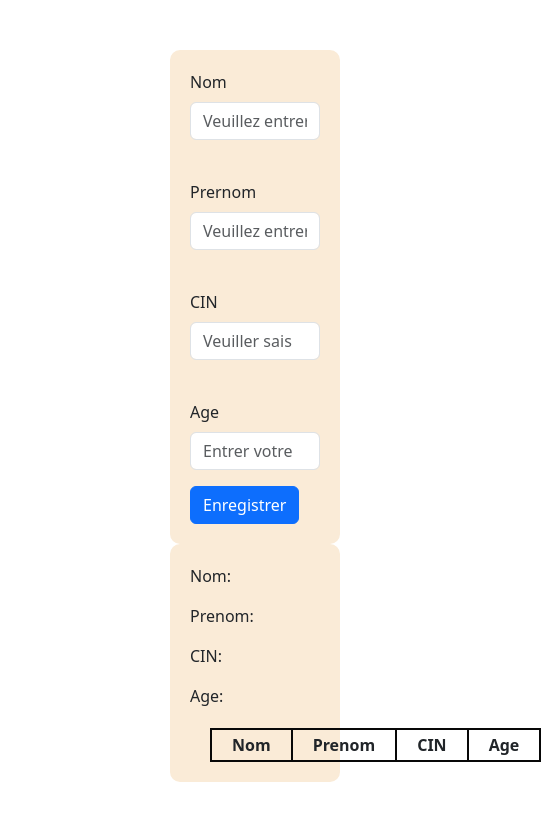
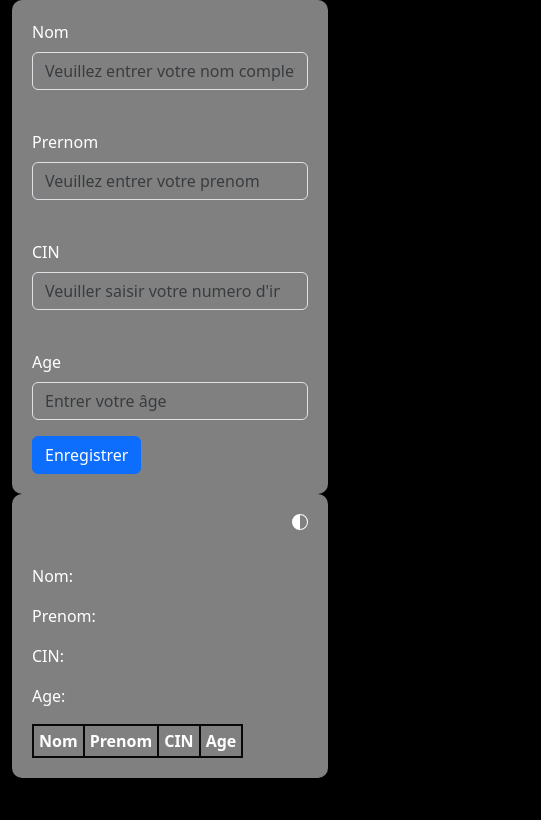
Before and after one commit to Elysejedica/indentit-, a plain HTML site: page index.html in a window 390 px wide. Shown: the whole page, 541 px wide, since content can reach past the window. Drawn offline with nearby package versions, Linux system fonts and the light colour scheme.

Commit message:
Mettre à jour les fichiers .vscode/settings.json, index.html, index.js et ajouter le fichier style.css

```diff
--- a/index.html
+++ b/index.html
@@ -6,42 +6,11 @@
     <meta name="viewport" content="width=device-width, initial-scale=1.0">
     <link href="https://cdn.jsdelivr.net/npm/bootstrap@5.3.0-alpha3/dist/css/bootstrap.min.css" rel="stylesheet"
     integrity="sha384-KK94CHFLLe+nY2dmCWGMq91rCGa5gtU4mk92HdvYe+M/SXH301p5ILy+dN9+nJOZ" crossorigin="anonymous">
+   <link rel="stylesheet" href="style.css">
     <title>jour3-projet</title>
 </head>
-<style>
-    body{
-        margin: 50px 20px 20px 50px;
-
-    }
-    .info{
-        background-color: antiquewhite;
-        padding: 20px;
-        border-radius: 10px;
-        margin-right: 50px;
-    }
-
-    table,
-th,
-td {
-    border: 2px solid rgb(8, 8, 8);
-    margin-left: 20px;
-    text-align: center;
-    border-collapse: collapse;
-    margin-top: 20px;
-}
-
-th {
-    padding: 3px 20px 3px 20px;
-}
-body{
-    margin: 50px 0px 20px 170px;
-}
-
-h1{
-   margin-left: 56px;
-}
-</style>
-<body>
+<body class="dark">
+    <div class="container">
         <div class="row">
             <div class="col">
                 <div class="info">
@@ -71,29 +40,31 @@ h1{
             </div>
             <div class="col">
                 <div class="info">
+                    <div class="luminosite">
+                        <svg xmlns="http://www.w3.org/2000/svg" width="16" height="50" fill="currentColor"  >
+                            <path id="reglage" d="M8 15A7 7 0 1 0 8 1v14zm0 1A8 8 0 1 1 8 0a8 8 0 0 1 0 16z"/>
+                          </svg>
+                    </div >
                     <span id="nom_span">Nom:</span><p id="tape_nom"></p>
                     <span id="prenom_span">Prenom:</span><p id="tape_prenom"></p>
                     <span id="cin_span">CIN:</span><p id="tape_cin"></p>
                     <span id="age_span">Age:</span><p id="tape_age"></p>
-                <table>
-                  <tr>
+                    <table id="tablette">
+                      <tr class="partie">
                           <th>Nom</th>
                           <th>Prenom</th>
                           <th>CIN</th>
                           <th>Age</th>
                       </tr>
                        <tbody class="place">
-                        <!-- <tr>
-                          <td class="nom"><p></p> </td>
-                          <td class="prenom"><p></p> </td>
-                          <td class="CIN"><p></p> </td>
-                          <td class="age"><p></p> </td>
-                      </tr> -->
+
                       </tbody>
                   </table>
                 </div>
             </div>
         </div>
+    </div>
+
 
 
 
--- a/index.js
+++ b/index.js
@@ -70,7 +70,7 @@ button.onclick = function() {
     }
 
 }
-
+k
 function reset() {
     nom.value = "";
     prenom.value = "";
@@ -81,3 +81,21 @@ function reset() {
     tapeCin.value = "";
     tapeAge.value = "";
 }
+
+const darkBtn = document.getElementById("reglage");
+let isDarkMode = false;
+
+darkBtn.onclick = function () {
+    let mode = document.querySelector('body');
+    if (isDarkMode) {
+        mode.classList.remove('dark');
+        isDarkMode = false;
+    } else {
+        mode.classList.add( 'dark');
+        isDarkMode = true;
+    }
+
+}
+
+
+k
--- /dev/null
+++ b/style.css
@@ -0,0 +1,150 @@
+body {
+    margin: 50px 20px 20px 50px;
+
+}
+
+
+.info {
+    background-color: antiquewhite;
+    color: black;
+    padding: 20px;
+    border-radius: 10px;
+    margin-right: 50px;
+}
+
+table,
+th,
+td {
+    border: 2px solid rgb(8, 8, 8);
+    margin-left: 20px;
+    text-align: center;
+    border-collapse: collapse;
+    margin-top: 20px;
+}
+
+th {
+    padding: 3px 20px 3px 20px;
+}
+
+body {
+    margin: 50px 0px 20px 170px;
+}
+
+h1 {
+    margin-left: 56px;
+}
+
+.luminosite {
+    color: black;
+    justify-content: flex-end;
+    display: flex;
+    /* margin-bottom: 60px; */
+}
+
+body.dark {
+    background-color: black;
+    background-image: none;
+}
+
+.dark .info{
+    background-color: grey;
+}
+
+.dark.info {
+    background-color: rgb(90, 88, 88);
+    color: white;
+}
+
+.dark-mode {
+    background-color: black;
+    color: #f0f0ff;
+}
+
+.dark #reglage {
+    color: white;
+}
+
+.dark #name {
+    background-color: gray;
+    color: white;
+}
+
+.dark #firstname {
+    background-color: gray;
+    color: white;
+}
+
+.dark #identity {
+    background-color: gray;
+    color: white;
+}
+
+.dark #hold {
+    background-color: gray;
+    color: white;
+}
+
+.dark #nom_span{
+    color: white;
+}
+
+.dark #prenom_span{
+    color: white;
+}
+
+.dark #cin_span{
+    color: white;
+}
+
+.dark #age_span{
+    color: white;
+}
+
+.dark .form-label{
+    color: white;
+}
+
+.dark .partie{
+    color: white;
+}
+
+.dark .place{
+    color: white;
+}
+
+.dark #tape_nom{
+    color: white;
+}
+
+.dark #tape_prenom{
+    color: white;
+}
+
+.dark #tape_cin{
+    color: white;
+}
+
+.dark #tape_age{
+    color: white;
+}
+
+.dark #tablette{
+    color: #0a0ae2;
+}
+
+@media screen and (max-width:760px) {
+
+    body {
+        margin: 0;
+    }
+}
+
+@media screen and (max-width: 454px) {
+    table {
+        margin: 0;
+    }
+
+    th {
+        padding: 3px 5px 3px 5px;
+    }
+}
```
Lines whose indentation alone changed are shown as unchanged.
